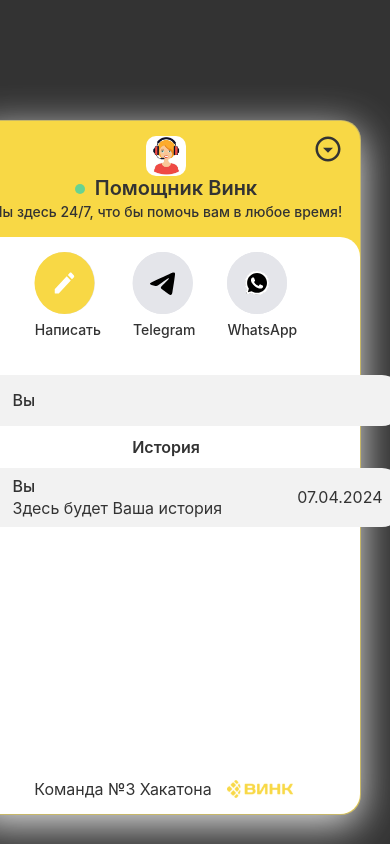
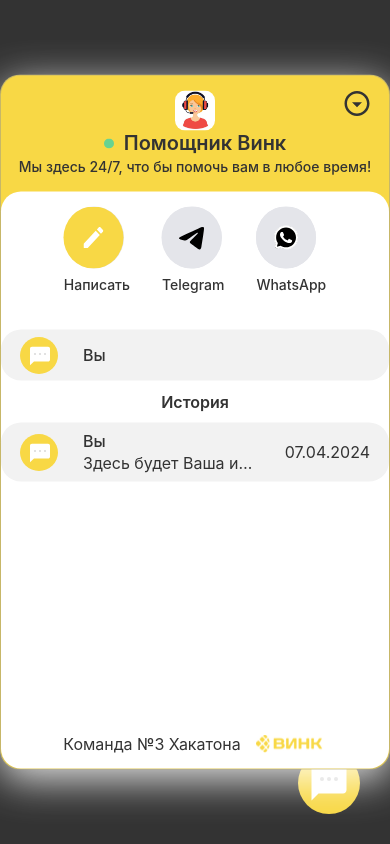
Before and after one commit to hackathon-Vink-Team-3/chat-bot-frontend, a React (Vite) app: page / in a window 390 px wide. Both pictures are taken after a click on the icon 329 px from the left and 783 px from the top of the page. Built offline with nearby package versions, Linux system fonts and the light colour scheme; no server answers.

Commit message:
fix:adaptive

```diff
--- a/src/components/ChatOperator/ChatOperator.css
+++ b/src/components/ChatOperator/ChatOperator.css
@@ -40,3 +40,9 @@
   margin: 0;
   color: #000000;
 }
+
+@media screen and (max-width: 530px) {
+  .chat-operator{
+    gap:0;
+  }
+  }
--- a/src/components/ChatUser/ChatUser.css
+++ b/src/components/ChatUser/ChatUser.css
@@ -37,3 +37,9 @@
   line-height: 21px;
   margin: 0;
 }
+
+@media screen and (max-width: 530px) {
+  .chat-user{
+    gap:0;
+  }
+  }
--- a/src/components/IconsContainer/IconsContainer.css
+++ b/src/components/IconsContainer/IconsContainer.css
@@ -70,3 +70,15 @@
   margin: 0;
   text-align: left;
 }
+
+@media screen and (max-width: 530px) {
+  .icons-container{
+   width:100%;
+  }
+  }
+
+  @media screen and (max-width: 530px) {
+    .icons-container__with-chats {
+     width:100%;
+    }
+    }
--- a/src/components/IconsContainerChat/IconsContainerChat.css
+++ b/src/components/IconsContainerChat/IconsContainerChat.css
@@ -40,3 +40,10 @@
   margin: 0 0 0 auto;
   text-align: left;
 }
+
+
+@media screen and (max-width: 530px) {
+  .micons-container-chat{
+    width: 100%;
+  }
+  }
--- a/src/components/Input/Input.css
+++ b/src/components/Input/Input.css
@@ -27,3 +27,9 @@
   right: 46px;
   cursor: pointer;
 }
+
+@media screen and (min-width: 320px) {
+  .input__container{
+    margin: 0 15px;
+  }
+  }
--- a/src/components/Main/Company/Company.css
+++ b/src/components/Main/Company/Company.css
@@ -23,7 +23,7 @@
   }
 
   .company__subtitle {
-    top: calc(300px - 80px);
+    top: calc(300px - 140px);
     left: 50%;
     transform: translateX(-50%);
     width: calc(100% - 40px);
@@ -31,16 +31,14 @@
 
   .company__img {
     position: absolute;
-    top: 150px;
+    top: 83px;
     left: 50%;
     transform: translateX(-50%);
   }
 }
 
-@media screen and (max-width: 940px) {
-  .company__img {
-    top: 150px;
-    left: 50%;
-    transform: translateX(-50%);
+@media screen and (max-width: 530px) {
+  .company__subtitle{
+    display: none;
   }
-}
+  }
--- a/src/components/Modal/Modal.css
+++ b/src/components/Modal/Modal.css
@@ -34,3 +34,45 @@
   margin: 0 auto;
   width: 100%;
 }
+
+@media screen and (max-width: 1100px) {
+  .modal {
+    position: fixed;
+    top: 50%;
+    left: 50%;
+    transform: translate(-50%, -50%);
+    max-width: 493px; /* Ширина при ширине экрана до 1100px */
+    max-height: 695px;
+    width: 100%;
+    height: 100%;
+    background-color: #f8d845;
+    box-shadow: 0 10px 40px 0;
+    border-radius: 20px;
+    box-sizing: border-box;
+    border: 0.5px solid #7d859b66;
+  }
+}
+
+@media screen and (max-width: 530px) {
+  .modal {
+    position: fixed;
+    top: 50%;
+    left: 50%;
+    transform: translate(-50%, -50%);
+    max-width: 530px; /* Ширина при ширине экрана до 530px */
+    max-height: 695px;
+    width: 100%;
+    height: 100%;
+    background-color: #f8d845;
+    box-shadow: 0 10px 40px 0;
+    border-radius: 20px;
+    box-sizing: border-box;
+    border: 0.5px solid #7d859b66;
+  }
+}
+
+  @media screen and (max-width: 1100px) {
+    .modal__conteiner-main{
+      width: 100%;
+    }
+    }
--- a/src/components/Rate/Rate.css
+++ b/src/components/Rate/Rate.css
@@ -17,3 +17,9 @@
   overflow-x: hidden;
   word-wrap: break-word;
 }
+
+@media screen and (max-width: 1100px) {
+  .rate{
+    width: 100%;
+  }
+  }
--- a/src/components/RateStars/RateStars.css
+++ b/src/components/RateStars/RateStars.css
@@ -33,3 +33,21 @@
 .statusBar__mark {
   background-color: #f8d845;
 }
+
+
+@media screen and (max-width: 1100px) {
+  .rate-stars{
+    width: 100%;
+    justify-content: center;
+  }
+  }
+
+
+@media screen and (max-width: 530px) {
+  .rate-stars{
+    max-width: 300px;
+    gap: 14px;
+    flex-wrap: wrap;
+    margin: 10px auto 10px;
+  }
+  }
```
Also changed, not shown: src/components/Main/WhiteSection/WhiteSection.css (line endings or trailing spaces).
